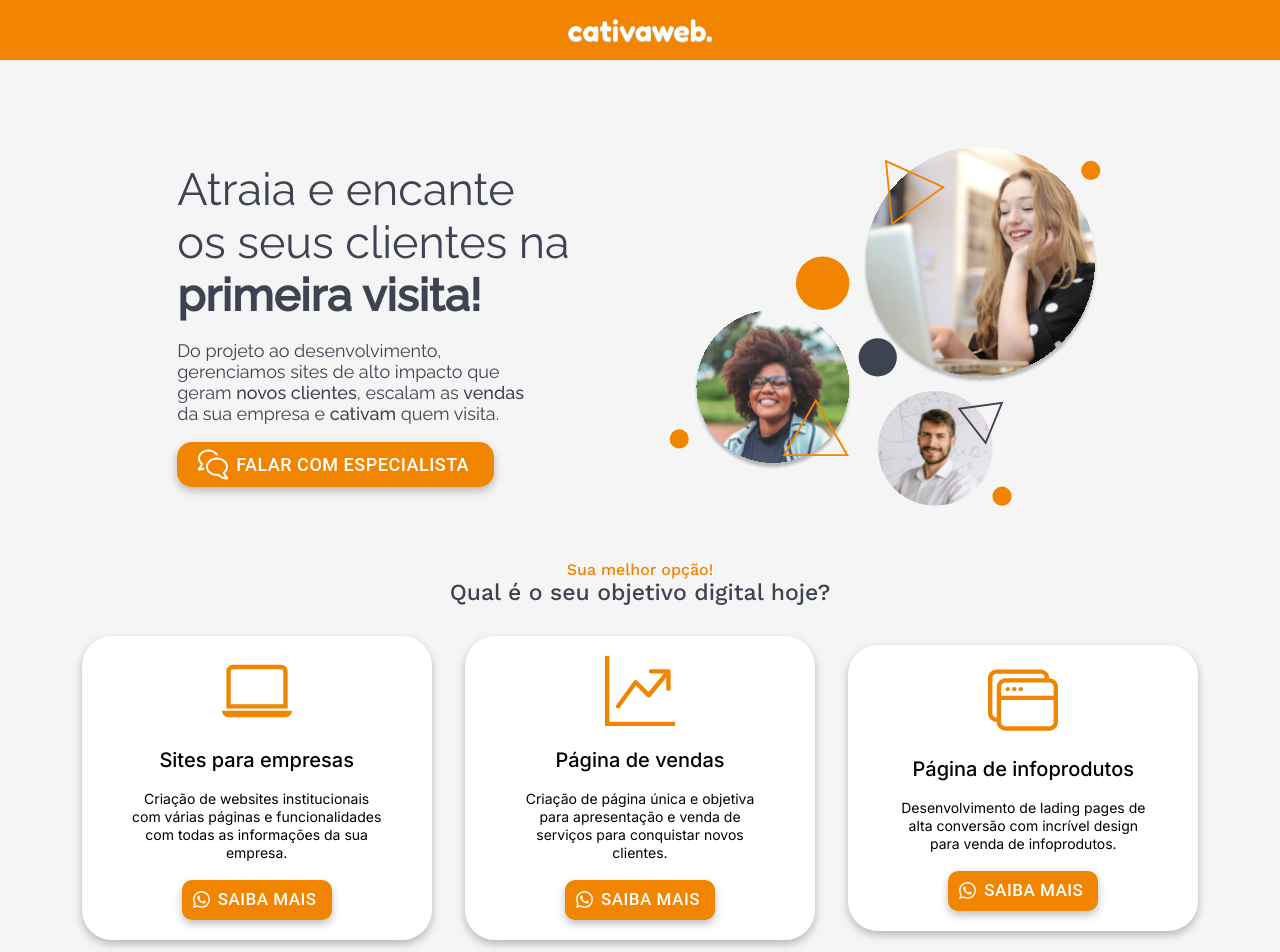
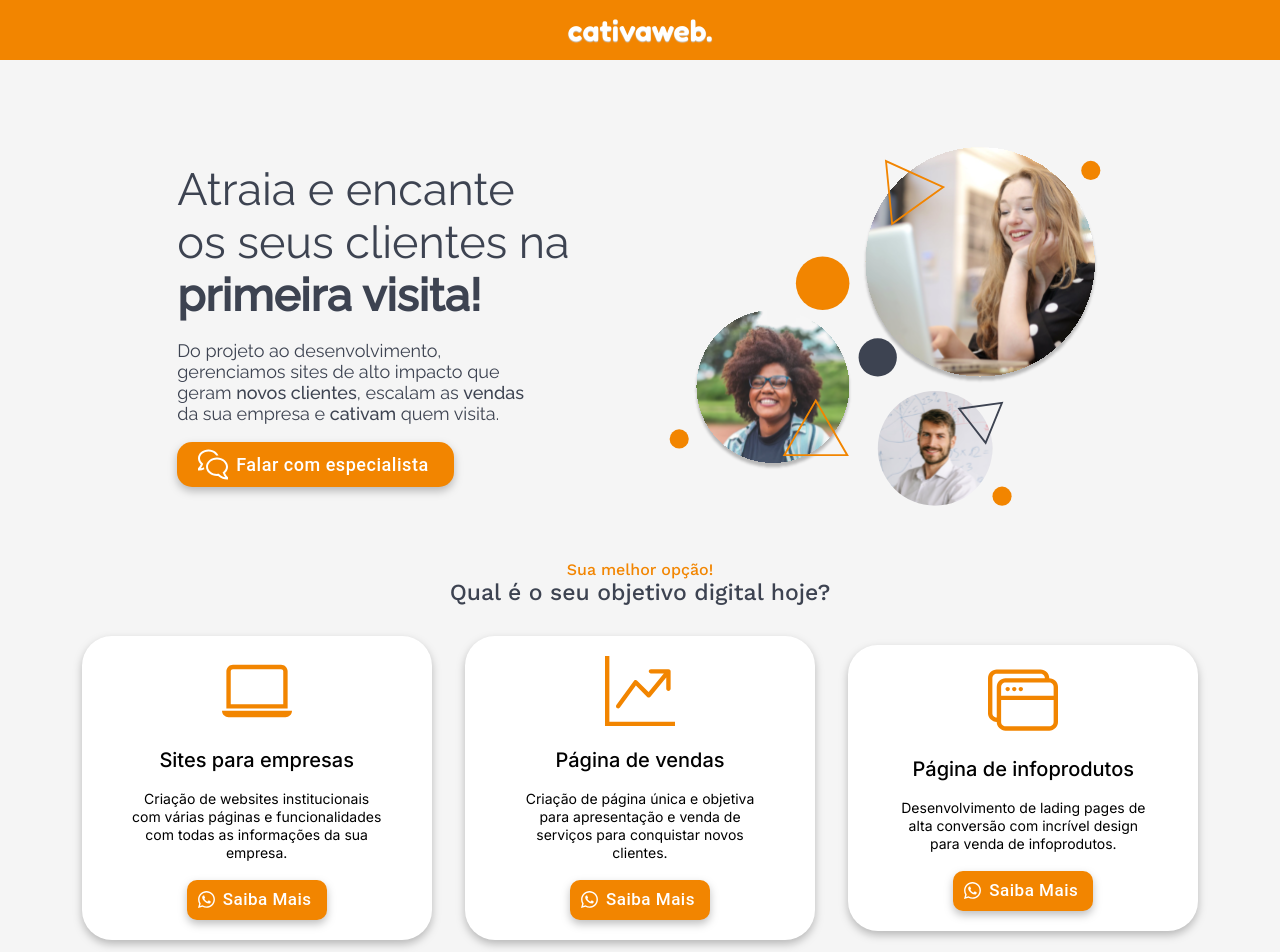
Before and after one commit to luanfreire25/cativa-web, a Next.js app: page / in a window 1280 px wide. Shown: the top 952 px of the page. Built offline with nearby package versions, Linux system fonts and the light colour scheme.

Commit message:
deixando o texto dos botões sem o efeito de caixa alta da material ui.

```diff
--- a/src/components/buttons/FalarComEspecialista.jsx
+++ b/src/components/buttons/FalarComEspecialista.jsx
@@ -15,6 +15,7 @@ const FalarComEspecialista = ({ background, color }) => {
           borderRadius: "15px",
           border: "none",
           transition: "all 0.3s ease",
+          textTransform: "none",
         }}
         variant="outlined"
         startIcon={<Chat />}
--- a/src/components/buttons/SaibaMais.jsx
+++ b/src/components/buttons/SaibaMais.jsx
@@ -15,6 +15,7 @@ const SaibaMais = ({ background, color }) => {
           borderRadius: "10px",
           border: "none",
           transition: "all 0.3s ease",
+          textTransform: "none",
         }}
         variant="outlined"
         startIcon={<WhiteWpp />}
```
